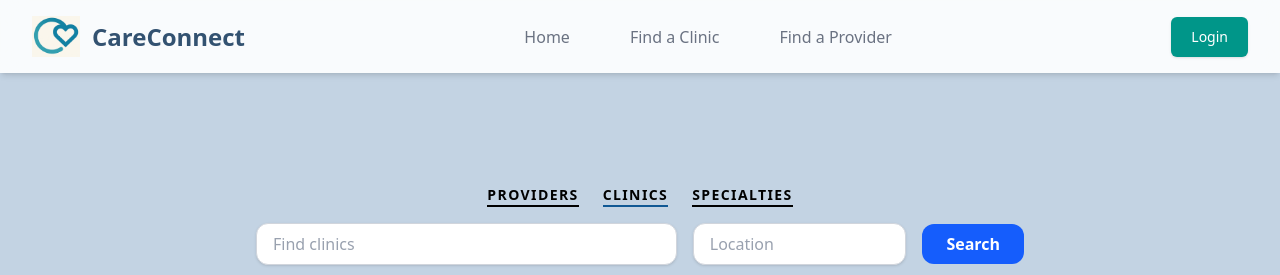
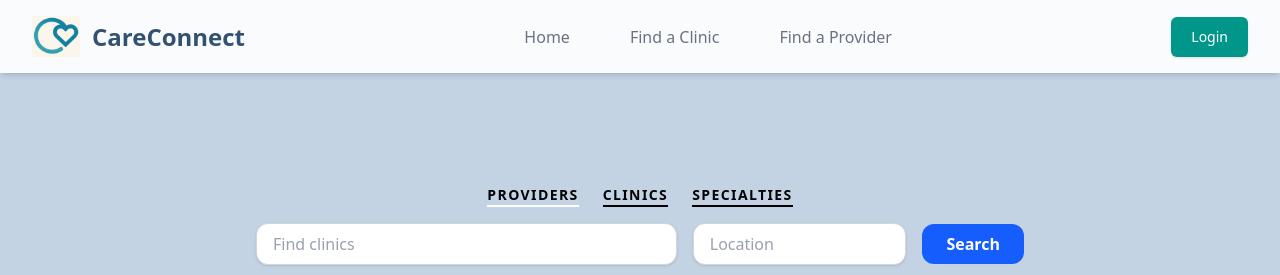
Before and after one commit to kjirstenhernandez/careConnect, a Vue app in the folder client/: page /search/clinics in a window 1280 px wide. Shown: the top 275 px of the page. Built offline with nearby package versions, Linux system fonts and the light colour scheme.

Commit message:
Changed the border color for noticeability change

```diff
--- a/client/src/components/SearchTabs.vue
+++ b/client/src/components/SearchTabs.vue
@@ -6,21 +6,21 @@
       >
         <button
           class="border-b-2 font-semibold uppercase tracking-widest border-plum-bright"
-          :class="{ 'border-[#105894]': currentType === 'providers' }"
+          :class="{ 'border-white': currentType === 'providers' }"
           @click="changeType('providers')"
         >
           Providers
         </button>
         <button
           class="border-b-2 font-semibold uppercase tracking-widest border-plum-bright"
-          :class="{ 'border-[#105894]': currentType === 'clinics' }"
+          :class="{ 'border-white': currentType === 'clinics' }"
           @click="changeType('clinics')"
         >
           Clinics
         </button>
         <button
           class="border-b-2 font-semibold uppercase tracking-widest border-plum-bright"
-          :class="{ 'border-[#105894]': currentType === 'specialties' }"
+          :class="{ 'border-white': currentType === 'specialties' }"
           @click="changeType('specialties')"
         >
           Specialties
@@ -33,8 +33,10 @@
 <script setup lang="ts">
 import router from '@/router';
 import { useRoute } from 'vue-router';
+import { computed } from 'vue';
+const props = defineProps<{ type: string }>();
 const route = useRoute();
-const currentType = (route.params.type as string) || 'providers';
+const currentType = computed(() => props.type || 'providers');
 
 function changeType(newType: string) {
   router.push({
```
